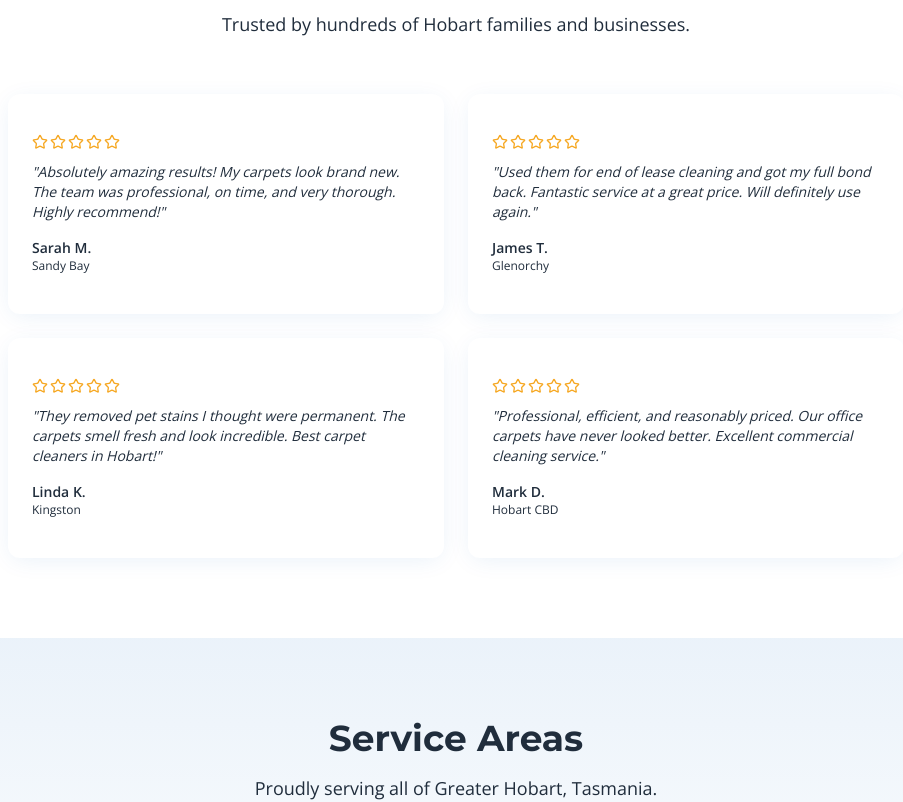
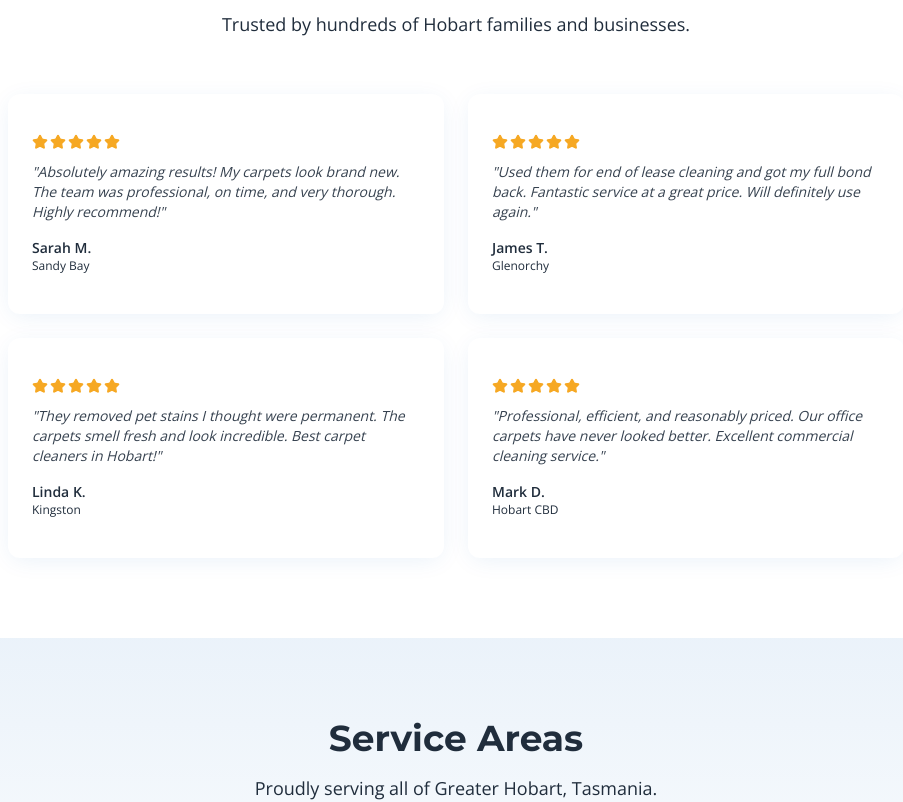
Before and after one commit to Babita2023/hobart-carpet-cleaning, a Next.js app: page / in a window 1280 px wide. Shown: the part 4200-5002 px from the top of the page, without its empty margins (184-1087 px from the left). Built offline with nearby package versions, Linux system fonts and the light colour scheme.

Commit message:
Make some changes

```diff
--- a/src/components/PriceSection.jsx
+++ b/src/components/PriceSection.jsx
@@ -24,7 +24,7 @@ const PriceSection = () => (
       </div>
       <div className="grid md:grid-cols-3 gap-6 max-w-4xl mx-auto">
         {packages.map((p) => (
-          <Card key={p.title} className={`border-0 shadow-card relative ${p.popular ? "ring-2 ring-primary scale-105" : ""}`}>
+          <Card key={p.title} className={`border-0 shadow-card relative overflow-visible ${p.popular ? "ring-2 ring-primary scale-105" : ""}`}>
             {p.popular && (
               <span className="absolute -top-3 left-1/2 -translate-x-1/2 cta-gradient text-accent-foreground text-xs font-bold px-4 py-1 rounded-full">
                 Most Popular
--- a/src/components/Test.jsx
+++ b/src/components/Test.jsx
@@ -6,7 +6,7 @@ export default function TestBackground() {
         This text should be WHITE on a blue background
       </div>
 
-      <div className="bg-card text-card-foreground p-6 rounded-md border border-border">
+      <div className="bg-card  text-card-foreground p-6 rounded-md border border-border">
         Card Background
       </div>
 
--- a/src/components/Testimonials.jsx
+++ b/src/components/Testimonials.jsx
@@ -10,7 +10,7 @@ const testimonials = [
 const Stars = () => (
   <div className="flex gap-0.5 mb-3">
     {[...Array(5)].map((_, i) => (
-      <Star key={i} className="w-4 h-4 fill-accent text-accent" />
+      <Star key={i} className="w-4 h-4 fill-current text-accent" />
     ))}
   </div>
 );
@@ -28,7 +28,7 @@ export default function Testimonials() {
           <Card key={t.name} className="border-0 shadow-card">
             <CardContent className="p-6">
               <Stars />
-              <p className="text-foreground/90 mb-4 italic">"{t.text}"</p>
+              <p className="text-foreground opacity-90 mb-4 italic">"{t.text}"</p>
               <p className="text-sm font-semibold text-foreground">{t.name}</p>
               <p className="text-xs text-muted-foreground">{t.location}</p>
             </CardContent>
--- a/tailwind.config.js
+++ b/tailwind.config.js
@@ -88,6 +88,16 @@ const config = {
     DEFAULT: "hsl(var(--popover))",
     foreground: "hsl(var(--popover-foreground))",
   },
+   sidebar: {
+          DEFAULT: "hsl(var(--sidebar-background))",
+          foreground: "hsl(var(--sidebar-foreground))",
+          primary: "hsl(var(--sidebar-primary))",
+          "primary-foreground": "hsl(var(--sidebar-primary-foreground))",
+          accent: "hsl(var(--sidebar-accent))",
+          "accent-foreground": "hsl(var(--sidebar-accent-foreground))",
+          border: "hsl(var(--sidebar-border))",
+          ring: "hsl(var(--sidebar-ring))",
+        },
 },
 
       borderRadius: {
```
